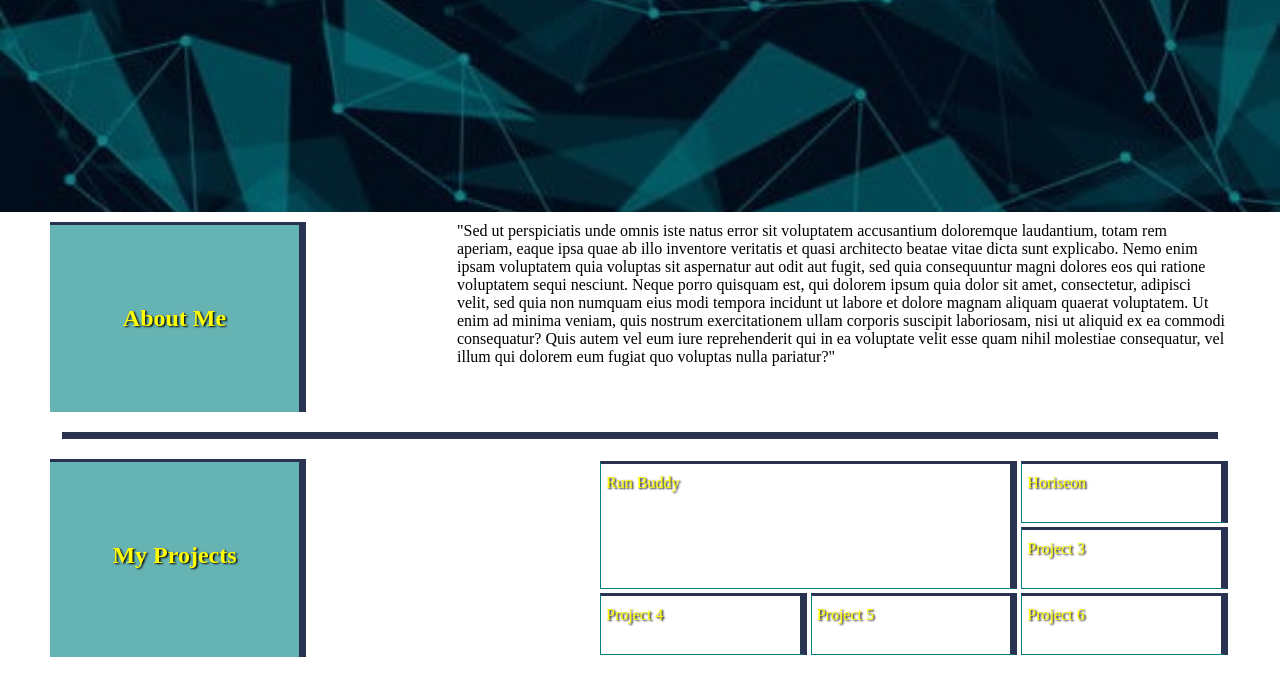
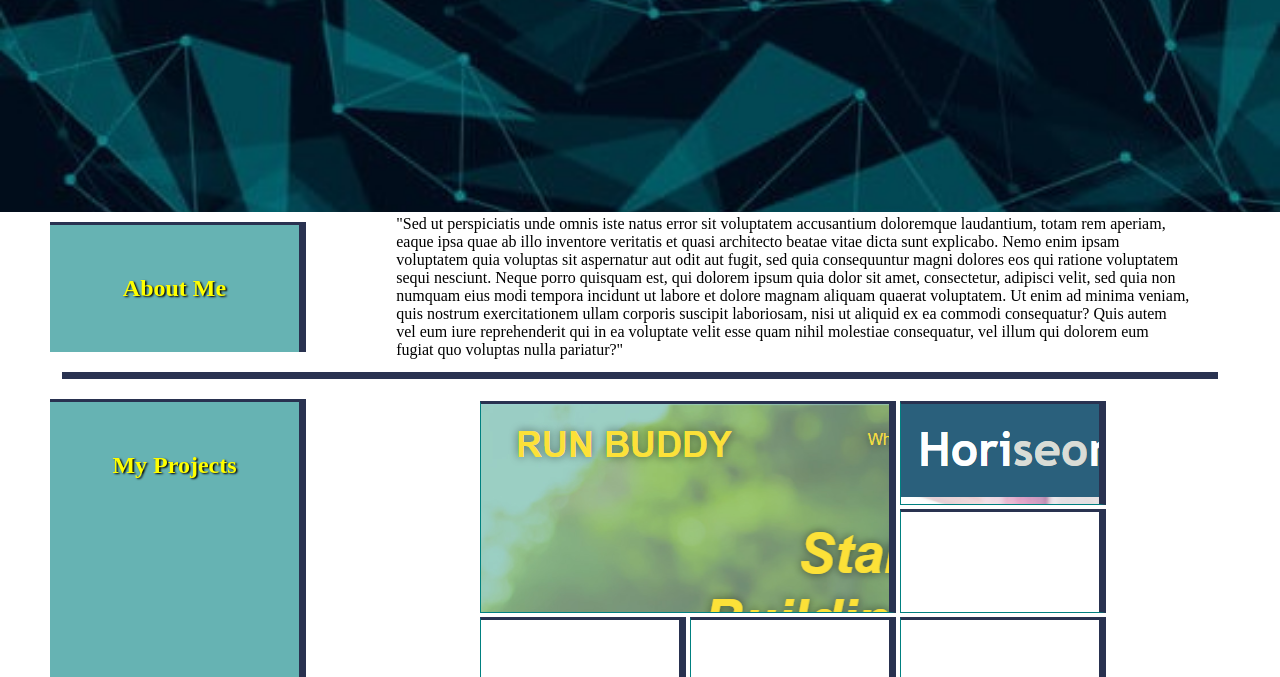
Before and after one commit to geigea84/Portfolio, a plain HTML site: page index.html in a window 1280 px wide. Shown: the part 275-952 px from the top of the page. Drawn offline with Linux system fonts and the light colour scheme.

Commit message:
adjusted several margins to auto

```diff
--- a/assets/css/style.css
+++ b/assets/css/style.css
@@ -16,7 +16,7 @@ body h2 {
     color: var(--color1);
     text-shadow: 1.5px 1px 2px black;
     background-color: rgba(0, 128, 128, .6);
-    padding: 80px 0;
+    padding: 50px 0;
     margin: 10px 0 10px 50px;
     width: 20%;
     text-align: center;
@@ -101,8 +101,8 @@ header h2 {
 }
 
 .about-me p {
-    width: 60%;
-    margin: 10px 55px 10px 0;
+    width: 62%;
+    margin: auto;
 }
 
 /* my-projects styles */
@@ -110,29 +110,43 @@ header h2 {
 .my-projects {
     display: flex;
     justify-content: space-between;
+    flex-wrap: wrap;
+}
+
+.grid-wrapper {
+    margin: 10px auto;
 }
 
 .grid-container {
     display: grid;
     grid-template-columns: repeat(3, 1fr);
     grid-template-rows: repeat(3, 1fr);
-    margin: 10px 50px 10px 0;
     text-align: left;
-    color: var(--color1);
-    text-shadow: 1.5px 1px 2px black;
+    color: rgba(255, 255, 0, 0);
 }
 
 .run-buddy {
     grid-column: 1/ span 2;
     grid-row: 1/ span 2;
+    background-image: url("../images/run-buddy-snip.PNG");
+}
+
+.horiseon {
+    background-image: url("../images/horiseon-snip.PNG");
 }
 
 .grid-item {
     border: 1px solid var(--color3);
-    padding: 10px 135px 30px 5px;
+    padding: 10px 55.75px 50px 5px;
     margin: 2px;
     border-right: 7px solid var(--color2);
     border-top: 3px solid var(--color2);
+}
+
+.grid-item:hover {
+    background-color: rgba(0, 128, 128, .3);
+    color: var(--color1);
+    text-shadow: 1.5px 1px 2px black;
 }
 
 /* contact-me styles */
@@ -146,7 +160,7 @@ header h2 {
 /* adjust list height with top margin */
 .contact-list {
     background-color: rgba(0, 128, 128, .6);
-    margin: 92px 50px 0;
+    margin: auto;
     width: 60%;
     height: fit-content;
 }
--- a/index.html
+++ b/index.html
@@ -74,22 +74,40 @@
                 <div class="grid-wrapper">
                     <div class="grid-container">
                         <div class="run-buddy grid-item">
+                            <h3>
                                 Run Buddy
+                            </h3>
+                                HTML/CSS
                         </div>
                         <div class="horiseon grid-item">
+                            <h3>
                                 Horiseon
+                            </h3>
+                                HTML/CSS Refactor
                         </div>
                         <div class="project3 grid-item">
+                            <h3>
                                 Project 3
+                            </h3>
+                                TBD
                         </div>
                         <div class="project4 grid-item">
+                            <h3>
                                 Project 4
+                            </h3>
+                                TBD
                         </div>
                         <div class="project5 grid-item">
+                            <h3>
                                 Project 5
+                            </h3>
+                                TBD
                         </div>
                         <div class="project6 grid-item">
+                            <h3>
                                 Project 6
+                            </h3>
+                                TBD
                         </div>
                     </div>
                 </div>
```
Also changed, not shown: assets/images/horiseon-snip.PNG (added), assets/images/run-buddy-snip.PNG (added). Lines whose indentation alone changed are shown as unchanged.
